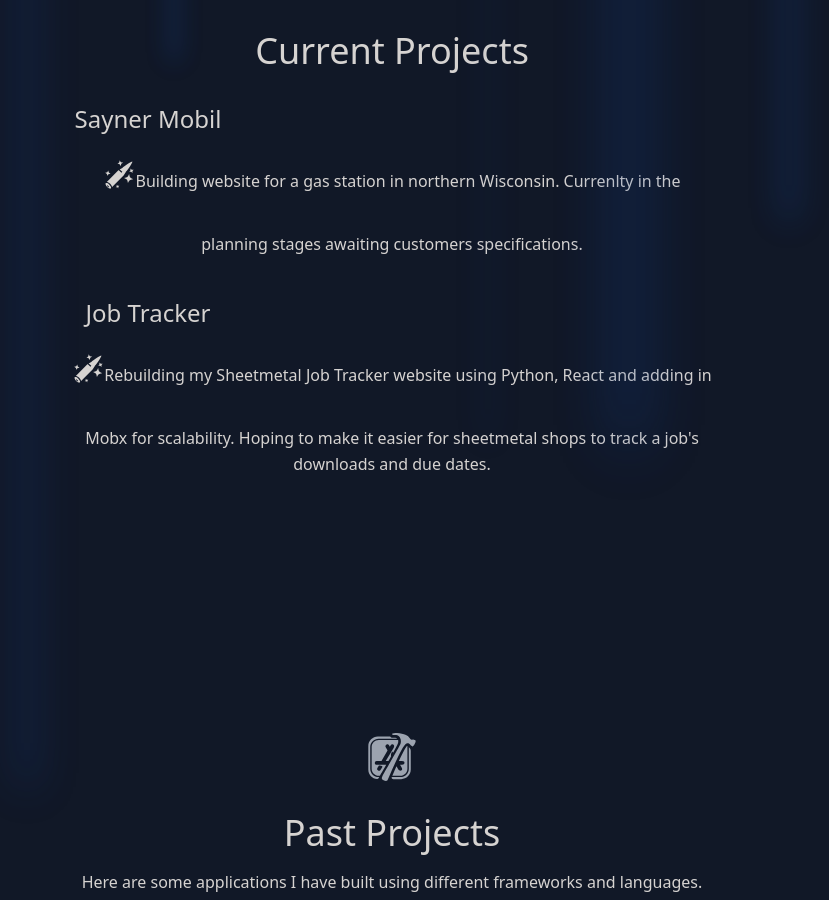
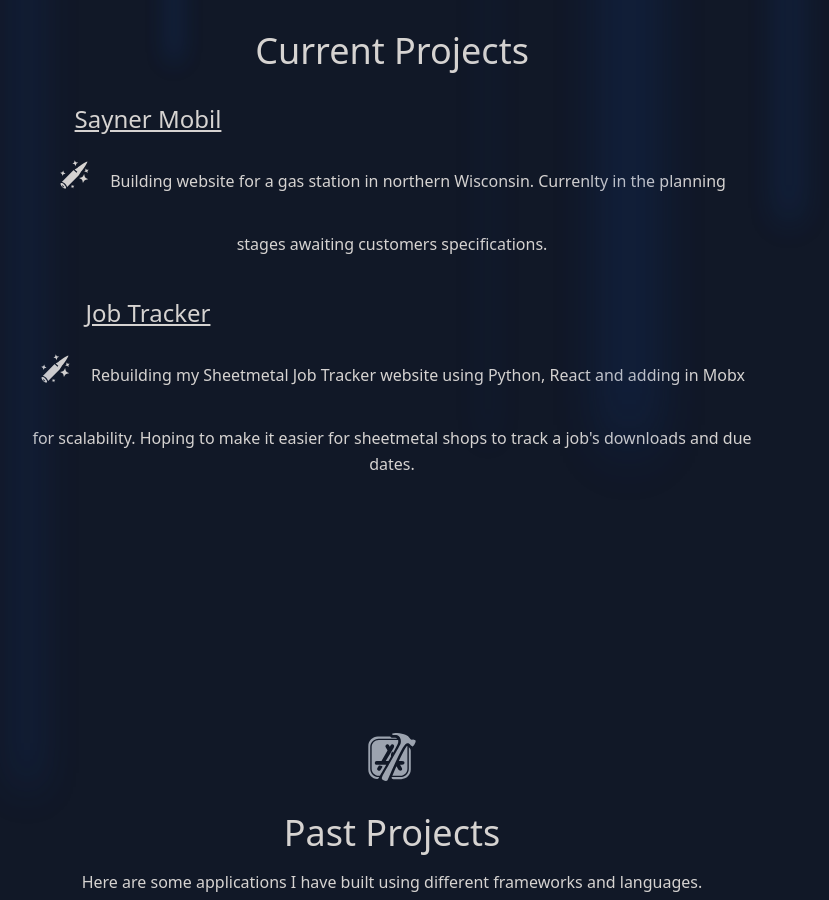
Before and after one commit to J-Gulledge19/Portfolio, a React (Create React App) app: page / in a window 1280 px wide. Shown: the part 819-1719 px from the top of the page, without its empty margins (248-1077 px from the left). Built offline with nearby package versions, Linux system fonts and the light colour scheme.

Commit message:
Changed Icon spacing and header decoration

```diff
--- a/src/components/Currentwork.js
+++ b/src/components/Currentwork.js
@@ -11,13 +11,13 @@ export default function CurrentWork() {
           <h1 className="sm:text-4xl text-3xl font-medium title-font mb-4 text-stone-300">
             Current Projects
           </h1>
-            <h1 className="grid grid-cols-2 gap-4 place-content-start h-8 sm:text-2xl text-2xl font-medium title-font mt-4 text-stone-300">Sayner Mobil</h1>
-          <p className="lg:w-2/3 mx-auto leading-relaxed text-base text-stone-300">
-            <GiSilverBullet className="w-8 h-20 inline-block mb-4"/>Building website for a gas station in northern Wisconsin. Currenlty in the planning stages awaiting customers specifications.</p>
+            <h1 className="grid grid-cols-2 gap-4 place-content-start h-8 sm:text-2xl text-2xl font-medium title-font mt-4 text-stone-300 text-decoration-line: underline">Sayner Mobil</h1>
+          <p className="lg:w-3/4 mx-auto leading-relaxed text-base text-stone-300">
+            <GiSilverBullet className="w-8 h-20 inline-block mb-4 mr-5"/>Building website for a gas station in northern Wisconsin. Currenlty in the planning stages awaiting customers specifications.</p>
             <br></br>
-            <h1 className="grid grid-cols-2 gap-4 place-content-start h-8 sm:text-2xl text-2xl font-medium title-font mt-4 text-stone-300">Job Tracker</h1>
-            <p className="lg:w-2/3 mx-auto leading-relaxed text-base text-stone-300">
-            <GiSilverBullet className="w-8 h-20 inline-block mb-4"/>Rebuilding my Sheetmetal Job Tracker website using Python, React and adding in Mobx for scalability. Hoping to make it easier for sheetmetal shops to track a job's downloads and due dates.
+            <h1 className="grid grid-cols-2 gap-4 place-content-start h-8 sm:text-2xl text-2xl font-medium title-font mt-4 text-stone-300 text-decoration-line: underline">Job Tracker</h1>
+            <p className="lg:w-3/4 mx-auto leading-relaxed text-base text-stone-300">
+            <GiSilverBullet className="w-8 h-20 inline-block mb-4 mr-5"/>Rebuilding my Sheetmetal Job Tracker website using Python, React and adding in Mobx for scalability. Hoping to make it easier for sheetmetal shops to track a job's downloads and due dates.
           </p>
         </div>
       </div>
```
